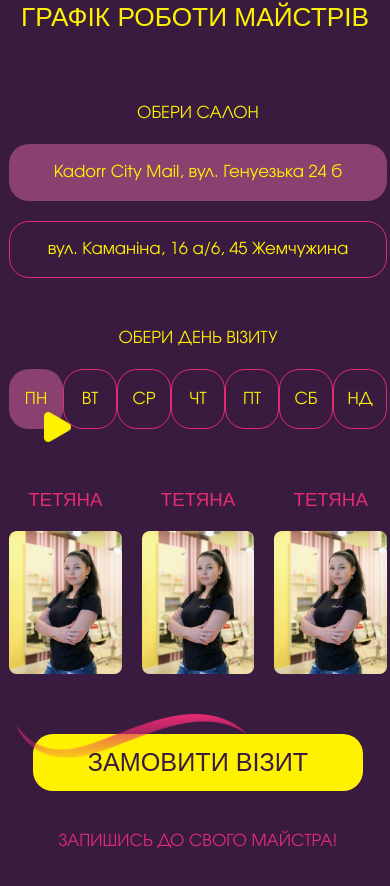
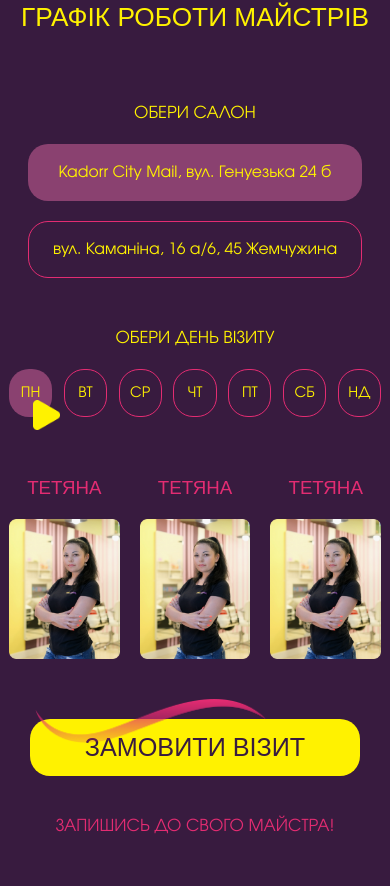
Before and after one commit to Buzovskiy/chicchick.com.ua-next, a Next.js app: page / in a window 390 px wide. Shown: the part 7475-8361 px from the top of the page. Built offline with nearby package versions, Linux system fonts and the light colour scheme; a web font is replaced by a local one.

Commit message:
fix styling for schedule block

```diff
--- a/components/Schedule/style.css
+++ b/components/Schedule/style.css
@@ -27,6 +27,7 @@
     text-transform: none;
     border: solid 1px #E32C72;
     height: 4.75rem;
+    max-width: 380px;
 }
 
 .schedule__salon-btn-wrapper .site-btn.active,
@@ -154,7 +155,6 @@
 
     .schedule__salon-btn-wrapper .site-btn {
         max-width: 90%;
-        max-width: 380px;
     }
 
     .schedule__salon-btn-wrapper {
@@ -182,3 +182,19 @@
         top: -20px;
     }
 }
+
+@media (max-width: 576px) {
+    .schedule__days-list .site-btn {
+        width: 3.6rem;
+        height: 4rem;
+        font-size: 1.2rem;
+    }
+
+    .schedule__salon-btn-wrapper .site-btn{
+        font-size: 1.3rem;
+    }
+
+    .schedule__book-visit .site-btn img{
+        left: 5px;
+    }
+}
```
